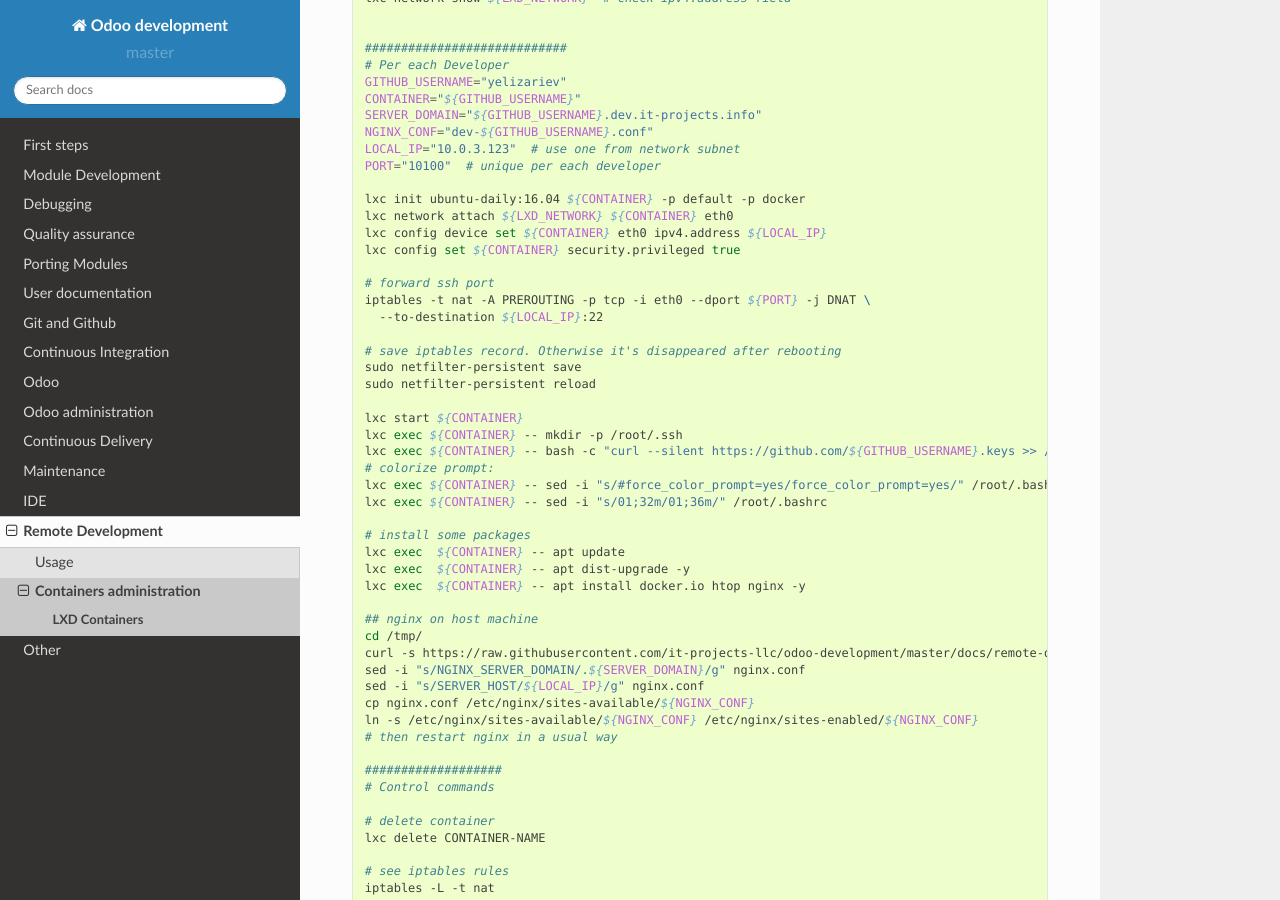
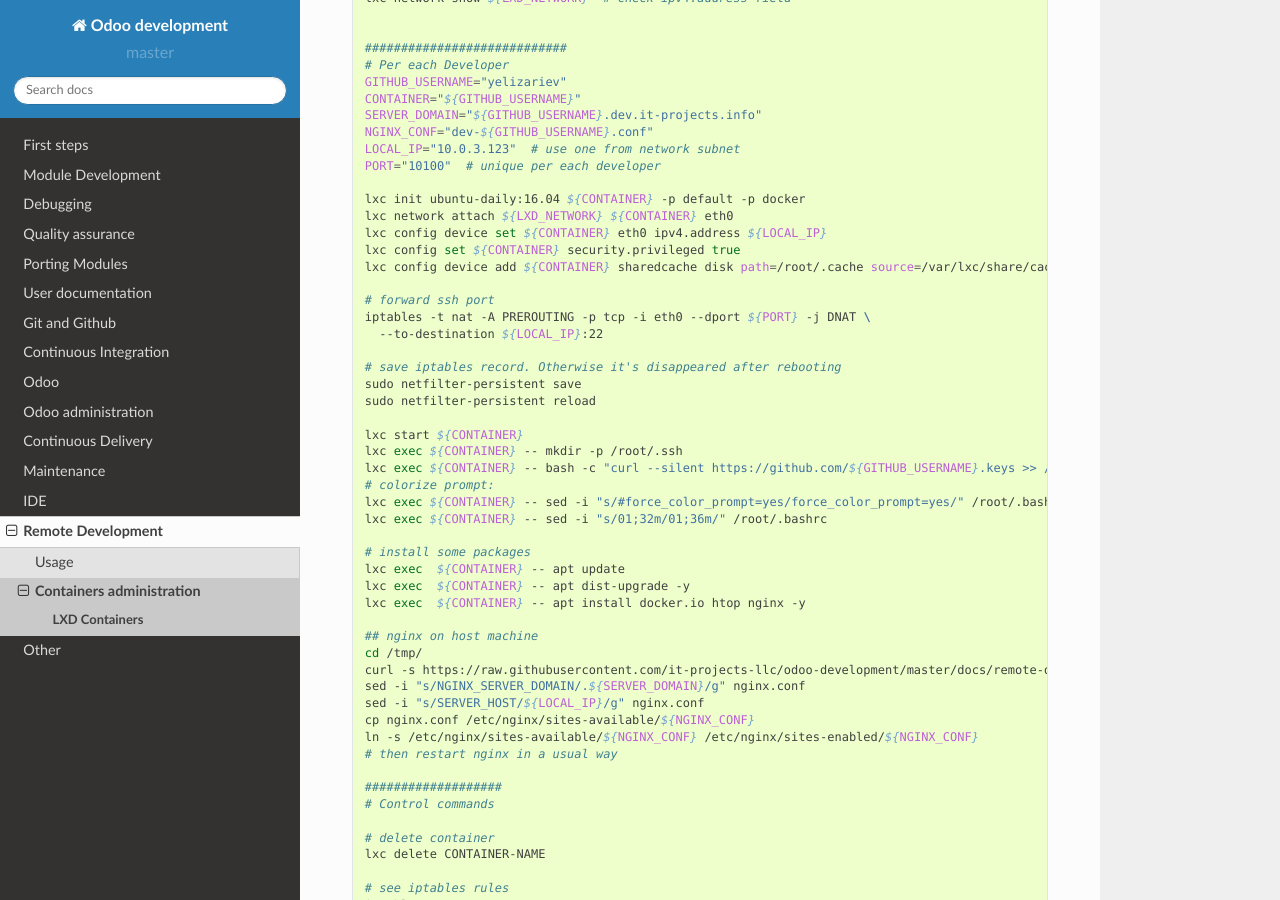
Before and after one commit to itpp-labs/odoo-development, a Sphinx documentation site: the page built from docs/remote-dev/lxd/lxd.rst, in a window 1280 px wide and 900 px high, scrolled down 519 px. Built offline with Sphinx 7.4.7 and the Read the Docs theme 2.0.0, drawn with Linux system fonts in a browser that asks for light colours.

Commit message:
share cache among the lxc containers

```diff
--- a/docs/remote-dev/lxd/lxd.rst
+++ b/docs/remote-dev/lxd/lxd.rst
@@ -40,6 +40,7 @@
     lxc network attach ${LXD_NETWORK} ${CONTAINER} eth0
     lxc config device set ${CONTAINER} eth0 ipv4.address ${LOCAL_IP}
     lxc config set ${CONTAINER} security.privileged true
+    lxc config device add ${CONTAINER} sharedcache disk path=/root/.cache source=/var/lxc/share/cache
 
     # forward ssh port
     iptables -t nat -A PREROUTING -p tcp -i eth0 --dport ${PORT} -j DNAT \
```
